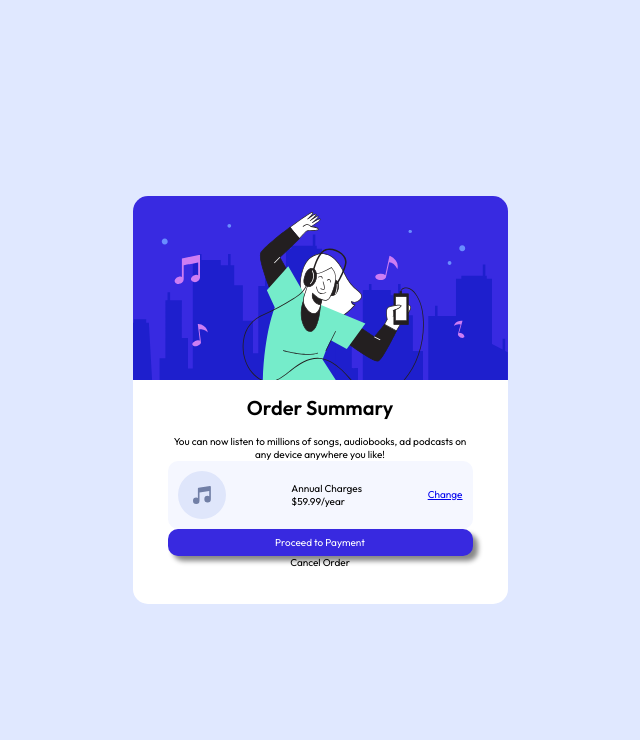
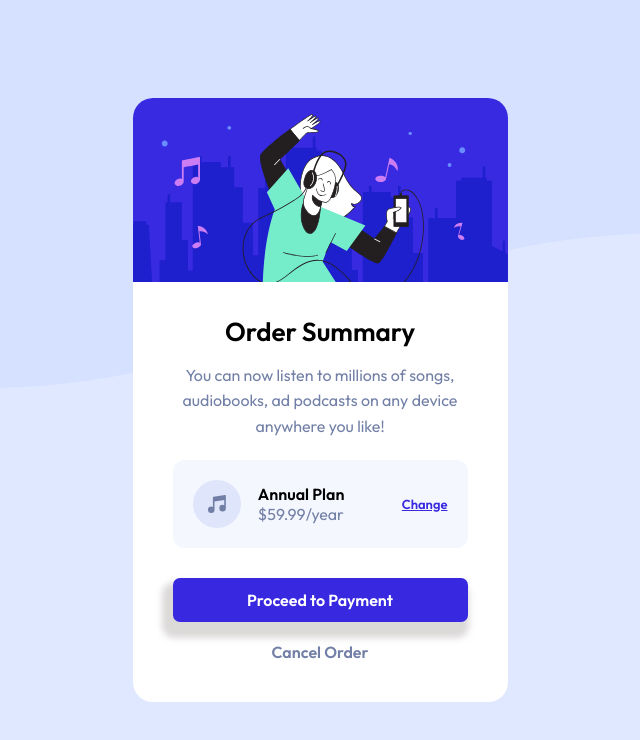
Before and after one commit to Muralidhar22/Frontendmentor-order-summary, a plain HTML site: page index.html in a window 1280 px wide. Shown: the whole page, without its empty margins (320-960 px from the left). Drawn offline with Linux system fonts and the light colour scheme.

Commit message:
update2.0

```diff
--- a/app.css
+++ b/app.css
@@ -4,19 +4,27 @@
    box-sizing: border-box;
 }
 :root{
+    --Pale-blue: hsl(225, 100%, 94%);
+    --Bright-blue: hsl(245, 75%, 52%);
+
+        /* Neutral */
+
+    --Very-pale-blue: hsl(225, 100%, 98%);
+    --Desaturated-blue: hsl(224, 23%, 55%);
+    --Dark-blue: hsl(223, 47%, 23%);
+    --activestate: hsl(244, 82%, 68%);
+}
+html{
     font-size: 62.5%;
-    font-family: 'Outfit';
-    --Pale-blue: hsl(225, 100%, 94%);
+    font-family: "Outfit", sans-serif;
 }
 body{
-    background: url(order-summary-component-main/images/pattern-background-desktop.svg), var(--Pale-blue) ;
+    background: url(images/pattern-background-desktop.svg), var(--Pale-blue) ;
     background-position: top;
     background-attachment: fixed;
     background-size: contain;
     background-repeat: no-repeat;
 }
-/* width:100%;
-height: 100vh; */
 main{
     display: flex;
     justify-content: center;
@@ -24,62 +32,78 @@ main{
     min-height: 100vh;
 }
 .container{
-    max-width: 375px;
+    max-width: 37.5rem;
     background-color: white;
-    border-radius: 15px;
+    border-radius: 2em;
 }
-img{
-    border-top-left-radius: 15px;
-    border-top-right-radius: 15px;
-    max-width: 375px;
+
+.main-img img{
+    border-top-left-radius: 2em;
+    border-top-right-radius: 2em;
+    width: 100%;
+}
+p{
+    font-size: 1.6rem;
 }
 h1{
-    margin: 1.5rem;
+    font-size: 2.6rem;
+    font-weight: bolder;
+    margin-bottom: 1.5rem;
     text-align: center;
 }
 .container-order-summary{
-    border-radius: 15px;
-    padding: 0 3.5rem 3.5rem;
     display: flex;
     flex-direction: column;
     align-items: center;
-    margin-top: 0rem;
+    padding: 4rem;
+    margin-top: -1rem;
 }
 .container-annual-plan{
-    padding: 1rem;
-    background-color: hsl(225, 100%, 98%);
-    border-radius: 10px;
+    padding: 2rem;
+    background-color: var(--Very-pale-blue);
+    border-radius: 1.2em;
     display: flex;
     align-items: center;
     justify-content: space-between;
+    margin-top: 2rem;
+    margin-bottom: 3rem;
 }
 .container-payment-order{
-    padding: 0.7rem;
-    background-color: hsl(245, 75%, 52%);
+    margin-bottom: 2rem;
+    padding: 1.2rem;
+    background-color: var(--Bright-blue);
     color: white;
-    border-radius: 10px;
-    box-shadow: 5px 5px 5px #888888;
+    border-radius: 0.7em;
+    box-shadow: -0.5rem 1rem 0.6rem 0.6rem rgba(185, 180, 180, 0.5);
 }
 .container-annual-plan,
 .container-payment-order{
-
     width: 100%;
 }
+.container-payment-order:hover {
+    background-color: var(--activestate);
+}
+.proceed-payment,
 .cancel-order{
     cursor: pointer;
+    font-weight: 600;
 }
-.proceed-payment{
-    cursor: pointer;
+a:hover{
+       color: var(--activestate);
+}
+span{
+    position: relative;
+    right: 2rem;
 }
 .change{
-   margin-left: 2rem;
+    color:  var(--Bright-blue);
+    font-weight: 600;
+    font-size: 1.3rem;
 }
-.annual-details{
-    margin-left: 1rem;
-    text-align: center;
+.cancel-order{
+    font-size: 1.6rem;
+    color: var(--Desaturated-blue);
 }
-@media only screen and (max-width: 375px){
-    :root{
-        font-size: 50%;
-    }
+.cancel-order:hover{
+    color: var(--activestate);
 }
--- a/index.html
+++ b/index.html
@@ -5,7 +5,7 @@
     <meta name="viewport" content="width=device-width, initial-scale=1.0">
     <title>Frontend Mentor | Order summary card</title>
 
-    <link rel="icon" type="image/png" sizes="32x32" href="favicon-32x32.png">
+    <link rel="icon" type="image/png" sizes="32x32" href="order-summary-component-main/images/favicon-32x32.png">
 
     <link rel="stylesheet" href="app.css">
     <link rel="preconnect" href="https://fonts.googleapis.com">
@@ -15,26 +15,27 @@
 <body>
 <main>
     <div class="container">
+        <div class="main-img">
+            <img src="images/illustration-hero.svg"/>
+        </div>
         <div class="container-order-summary">
-            <img src="illustration-hero.svg"/>
             <h1>Order Summary</h1>
-            <p style="text-align: center;">You can now listen to millions of songs,
+            <p style="text-align: center;line-height: 1.6;color: hsl(224, 23%, 55%);">You can now listen to millions of songs,
                 audiobooks, ad podcasts on any device
                  anywhere you like!</p>
             <div class="container-annual-plan">
-                <img src="icon-music.svg"/>
-                    <div>
-                    <p>Annual Charges</p>
-                    <p>$59.99/year</p>
-                    </div>
-                <a href="#">Change</a>
+                <img src="images/icon-music.svg"/>
+                    <span>
+                    <p style="font-weight: 600;">Annual Plan</p>
+                    <p style="color: hsl(224, 23%, 55%);">$59.99/year</p>
+                    </span>
+                <a class="change" href="#">Change</a>
             </div>
             <div class="container-payment-order">
                 <p style="text-align: center;" class="proceed-payment">Proceed to Payment</p>
             </div>
-            <p style="text-align: center;" class="cancel-order">Cancel Order</p>
+            <a class="cancel-order">Cancel Order</a>
         </div>
-
     </div>
 </main>
 </body>
```
Also changed, not shown: images/favicon-32x32.png (added), images/icon-music.svg (added), images/illustration-hero.svg (added), images/pattern-background-desktop.svg (added), images/pattern-background-mobile.svg (added).
